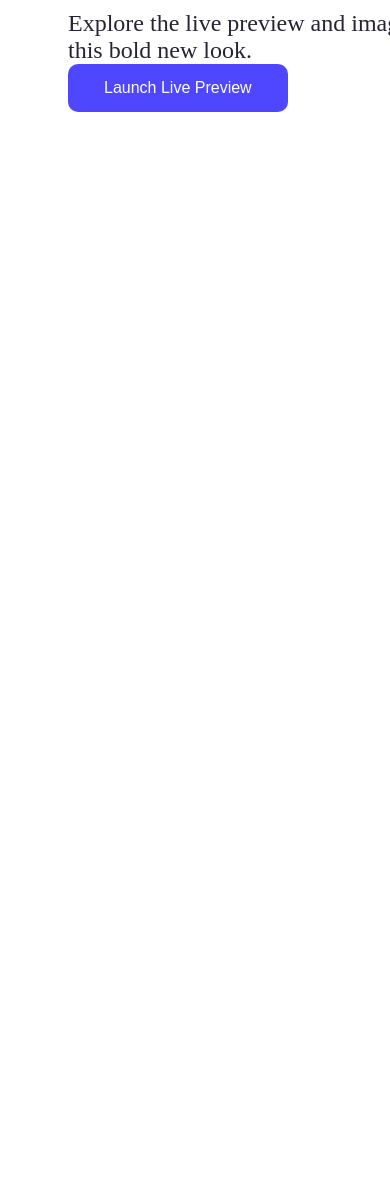
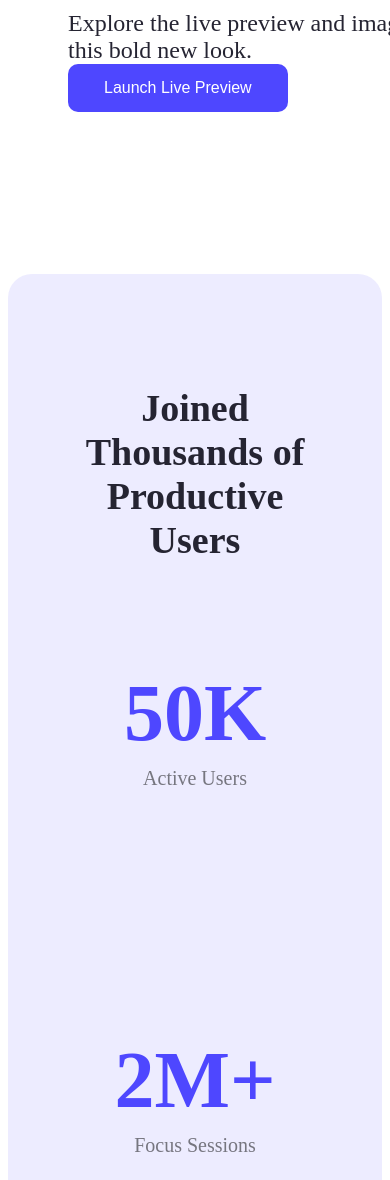
Before and after one commit to anikasaida/assignment1-repo, a plain HTML site: page index.html in a window 390 px wide. Shown: the part 1624-2804 px from the top of the page. Before the commit the page ends 1906 px from the top, so only its background shows below. Drawn offline with Linux system fonts and the light colour scheme.

Commit message:
Added See It in Action preview section with responsive layout

```diff
--- a/index.html
+++ b/index.html
@@ -33,6 +33,28 @@
       <img src="images/wc-mini.png" alt="">
     </div>
   </section>
+
+  <section class="productivity-section">
+    <div class="productivity-wrapper">
+    <h2 class="section-title">Joined Thousands of Productive Users</h2>
+    <div class="stats-container">
+<div class="start-box">
+    <h1 class="start-value">50K</h1>
+    <p class="start-label">Active Users</p>
+</div>
+
+<div class="start-box">
+    <h1 class="start-value">2M+</h1>
+    <p class="start-label">Focus Sessions</p>
+</div>
+
+<div class="start-box">
+    <h1 class="start-value">95%</h1>
+    <p class="start-label">Satisfaction Rate</p>
+</div>
+ </div>
+ </div>
+ </section>
     </main>
     <footer>
 
--- a/styles/design.css
+++ b/styles/design.css
@@ -118,3 +118,43 @@ margin-top: auto;
   width: 229;
 
 }
+.productivity-section{
+    background-color: rgba(78, 71, 255, 0.1);
+    text-align: center;
+    padding: 80px 50px;
+    gap: 10px;
+    border-radius: 24px;
+
+}
+
+
+.section-title{
+    color: rgba(37, 36, 50, 1);
+    font-size: 38px;
+    font-weight: bold;
+    margin-bottom: 40px;
+
+}
+.stats-container{
+    display: flex;
+    justify-content: center;
+    gap: 158px;
+    flex-wrap: wrap;
+}
+.start-label{
+    color: rgba(0, 0, 0, 0.5);
+    font-size: 20px;
+
+}
+.start-value{
+    color: rgba(78, 71, 255, 1);
+    font-size: 80px;
+    font-weight: bold;
+}
+.start-box .start-value {
+  margin-bottom: 8px;
+}
+
+.start-box .start-label {
+  margin-top: 0;
+}
```
